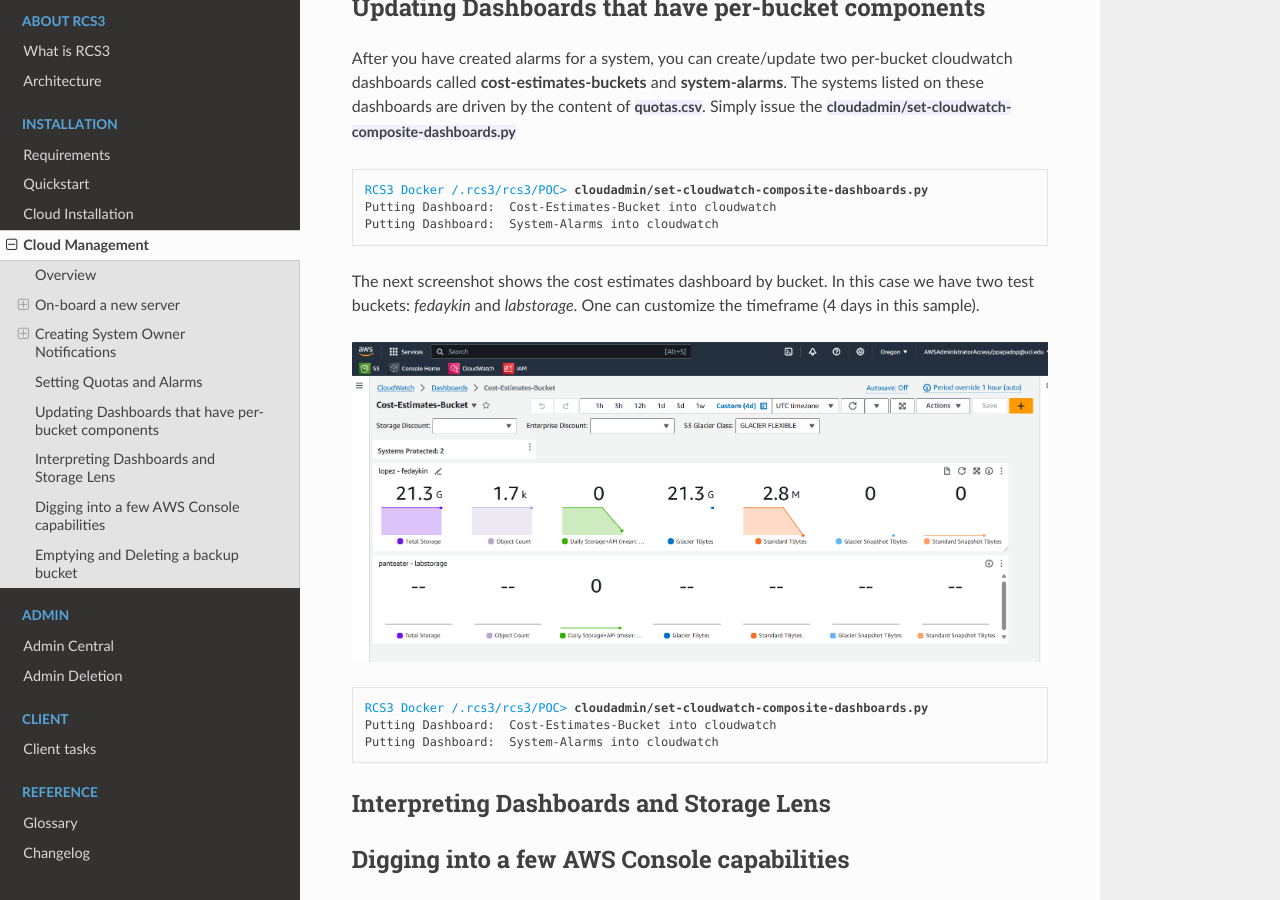
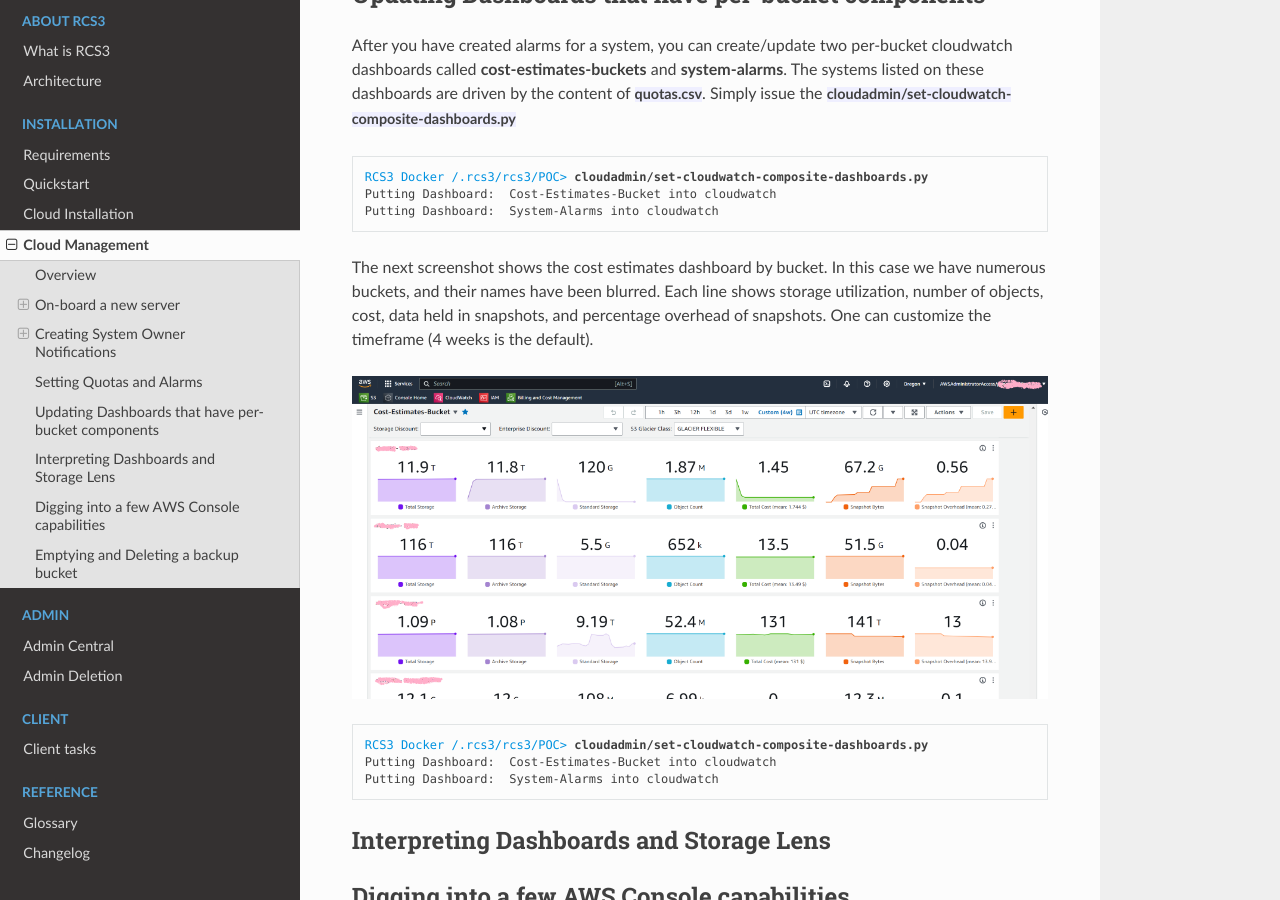
Before and after one commit to RCIC-UCI-Public/rcs3-docs, a Sphinx documentation site: the page built from docs/source/installation/cloudmanage.rst, in a window 1280 px wide and 900 px high, scrolled down 5974 px. Built offline with Sphinx 7.4.7 and the Read the Docs theme 2.0.0, drawn with Linux system fonts in a browser that asks for light colours; some of the changed text lies outside the part shown.

Commit message:
Update cost estimates dashboards based on new look. Document the IP address setting for service accounts

```diff
--- a/docs/source/installation/cloudmanage.rst
+++ b/docs/source/installation/cloudmanage.rst
@@ -130,13 +130,14 @@
 
 .. parsed-literal::
 
-   **create-bucket-with-inventory.sh -n 128.195.216.147/32 panteater labstorage**
+   **create-bucket-with-inventory.sh -n 129.195.216.147/32 panteater labstorage**
 
 You can validate this restriction by logging on to your AWS web console, accessing the IAM service dashboard, and
 selecting user-defined policies. In this example, it is the policy named
 :bluelight:`panteater-labstorage-uci-bkup-policy`.  The summary view of this policy shows explict Deny and Allow
 Sections. Please take note of the *SourceIP| IP address* restriction that has been properly set to
-:bluelight:`128.195.216.147/32`.
+:bluelight:`129.195.216.147/32`. The policy also allows the *service account* to publish to a very particular SNS
+Notification Stream, if it exists.
 
 .. image:: /images/cloudadmin/IP-Policy-Restriction.png
    :alt: IP Host Restriction
@@ -274,10 +275,12 @@
     Putting Dashboard:  System-Alarms into cloudwatch
 
 
-The next screenshot shows the cost estimates dashboard by bucket. In this case we have two test buckets:
-*fedaykin* and *labstorage*.  One can customize the timeframe (4 days in this sample).
+The next screenshot shows the cost estimates dashboard by bucket. In this case we have numerous buckets, and their
+names have been blurred. Each line shows storage utilization, number of objects, cost, data held in snapshots,
+and percentage overhead of snapshots.
+One can customize the timeframe (4 weeks is the default).
 
-.. image:: /images/cloudadmin/Cost-Estimates-Bucket.png
+.. image:: /images/cloudadmin/Cost-Estimates-Bucket-Dashboard.png
    :alt: Cost Estimation Per Bucket
 
 .. parsed-literal::
```
Also changed, not shown: docs/source/installation/cloudadmin.rst (+4 -3 lines), docs/source/images/cloudadmin/Cost-Estimates-Bucket-Dashboard.png (added), docs/source/images/cloudadmin/Cost-Estimates-Dashboard.png, docs/source/images/cloudadmin/IP-Policy-Restriction.png.
